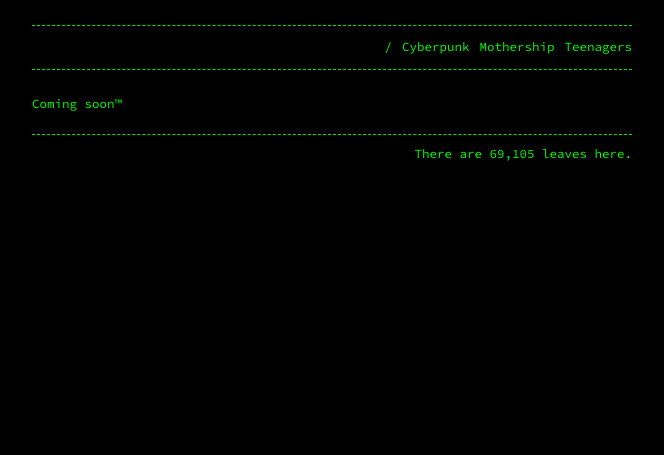
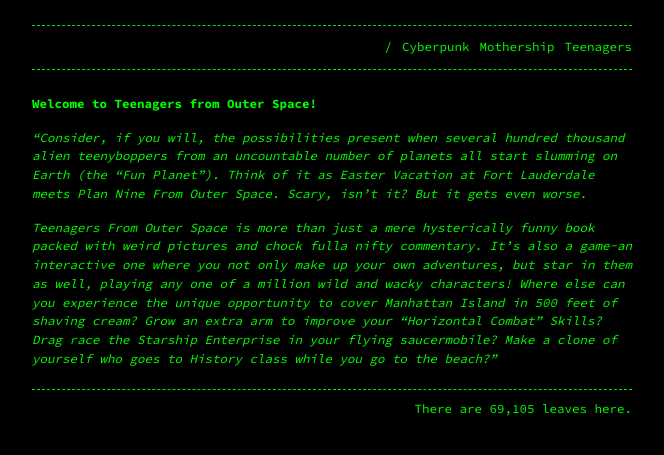
Before and after one commit to Terwilliger69105/69105.github.io, a Jekyll site: the page built from teenagers.md, in a window 1280 px wide. Shown: the top 455 px of the page, without its empty margins (308-972 px from the left). Built offline with Jekyll 4.4.1, drawn with Linux system fonts in a browser that asks for light colours; our own code applies the rules of GitHub Pages for plain Markdown files.

Commit message:
Update teenagers.md

```diff
--- a/teenagers.md
+++ b/teenagers.md
@@ -3,4 +3,8 @@ title: "Teenagers"
 permalink: /teenagers/
 ---
 
-Coming soon™
+**Welcome to Teenagers from Outer Space!**
+
+*"Consider, if you will, the possibilities present when several hundred thousand alien teenyboppers from an uncountable number of planets all start slumming on Earth (the "Fun Planet"). Think of it as Easter Vacation at Fort Lauderdale meets Plan Nine From Outer Space. Scary, isn't it? But it gets even worse.*
+
+*Teenagers From Outer Space is more than just a mere hysterically funny book packed with weird pictures and chock fulla nifty commentary. It's also a game-an interactive one where you not only make up your own adventures, but star in them as well, playing any one of a million wild and wacky characters! Where else can you experience the unique opportunity to cover Manhattan Island in 500 feet of shaving cream? Grow an extra arm to improve your "Horizontal Combat" Skills? Drag race the Starship Enterprise in your flying saucermobile? Make a clone of yourself who goes to History class while you go to the beach?"*
```
